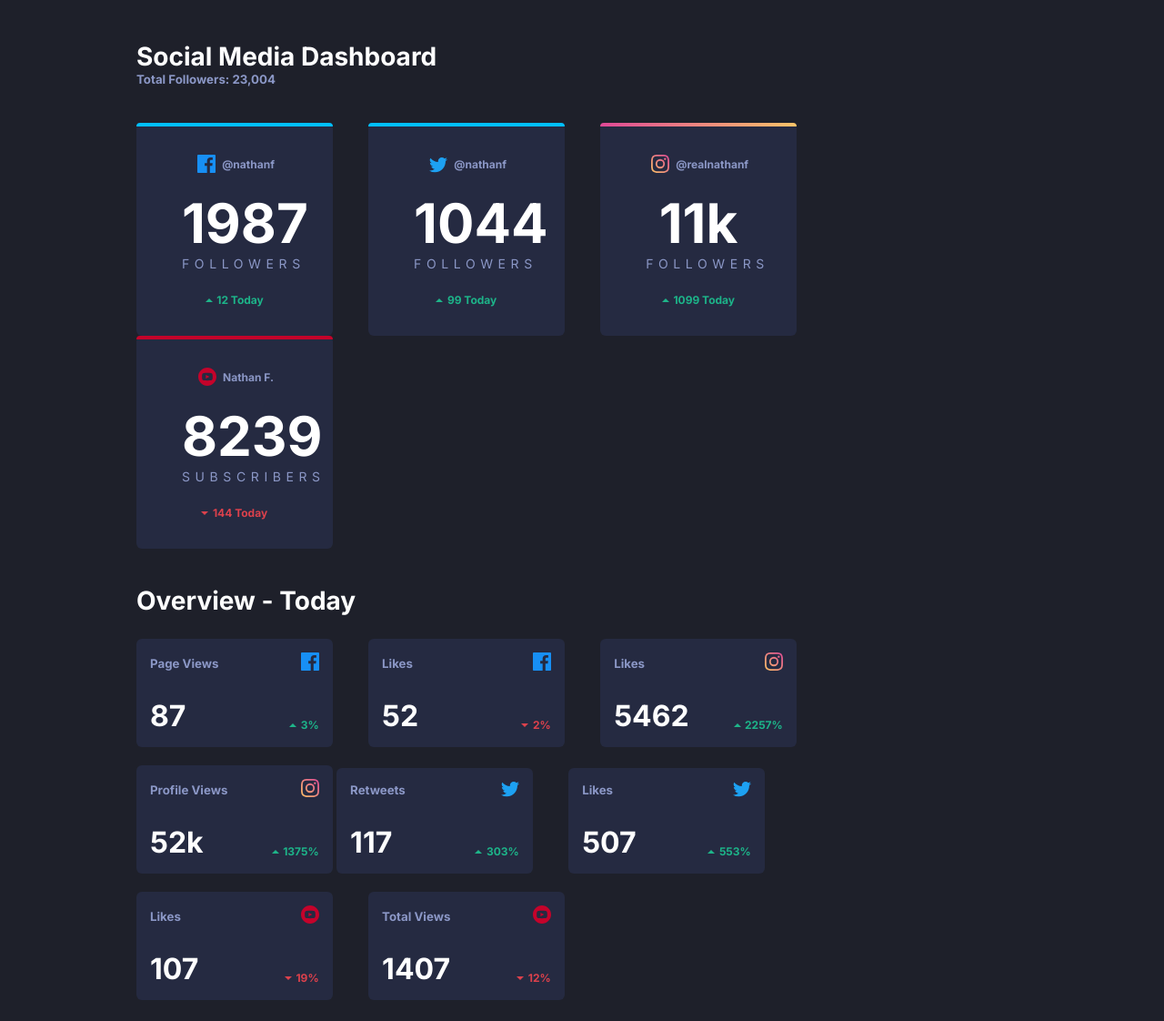
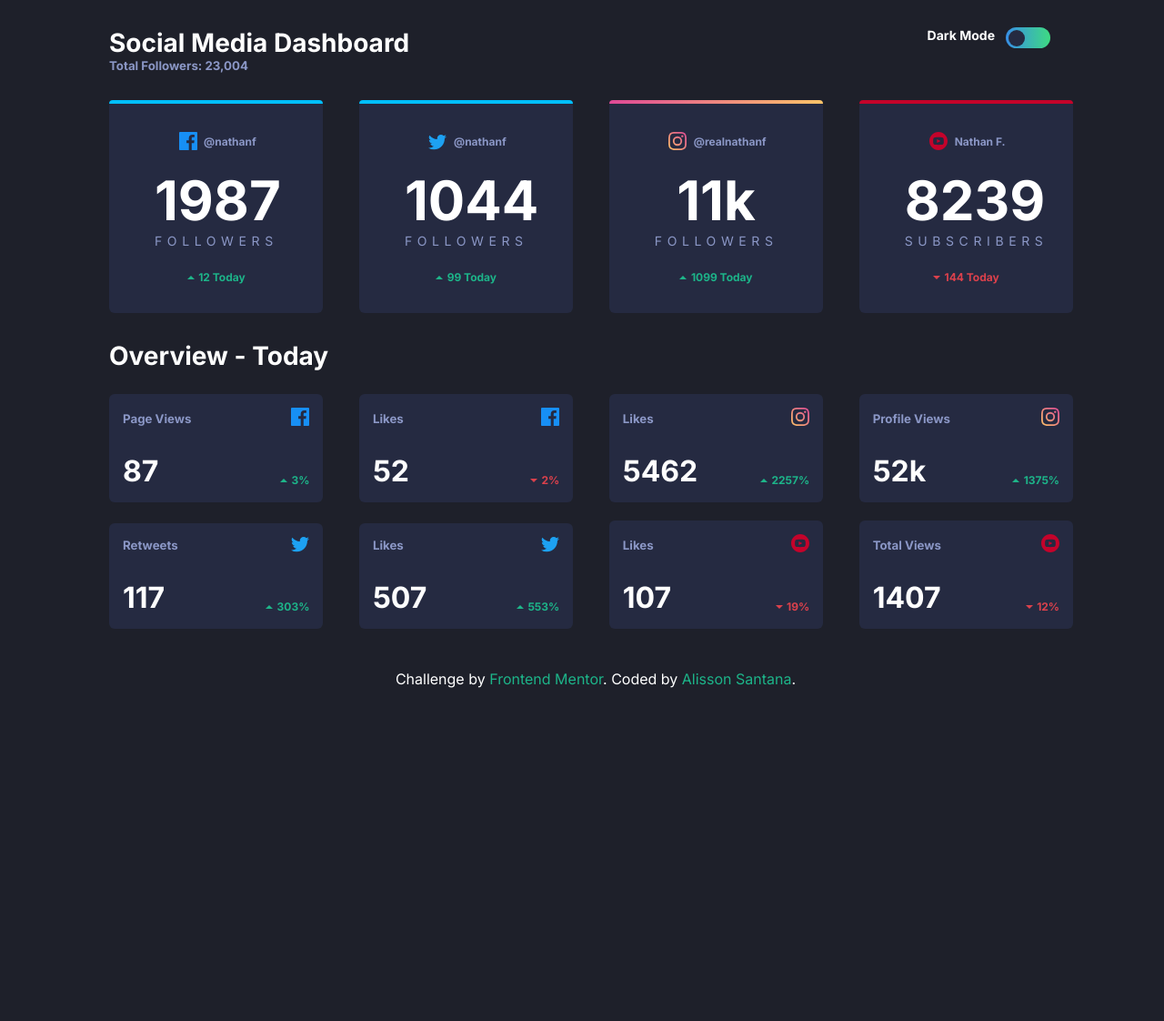
Before and after one commit to eualissonsantana/social-media-dashboard, a plain HTML site: page index.html in a window 1280 px wide. Shown: the top 1122 px of the page at 91% size. After the commit the page ends 800 px from the top, so only its background shows below. Drawn offline with Linux system fonts and the light colour scheme.

Commit message:
update light-theme

```diff
--- a/index.html
+++ b/index.html
@@ -16,6 +16,7 @@
       rel="stylesheet"
     />
     <link href="style.css" rel="stylesheet" />
+    <script src="script.js"></script>
 
     <title>Frontend Mentor | [Challenge Name Here]</title>
   </head>
@@ -24,6 +25,12 @@
       <section id="title-space">
         <h3 class="title">Social Media Dashboard</h3>
         <h5 id="total-followers">Total Followers: 23,004</h5>
+      </section>
+
+      <section class="btn-theme">
+        <h4>Dark Mode</h4>
+        <input type="checkbox" onclick="changeTheme(this)" class="dark-light-checkbox" id="on-off">
+        <label for="on-off" class="dark-light-btn"></label>
       </section>
     </header>
 
--- /dev/null
+++ b/script.js
@@ -0,0 +1,12 @@
+function changeTheme(e){
+
+    var b =  document.getElementsByTagName('body')
+
+    for (let i in b) {
+        if(e.checked == true){
+            b[i].setAttribute('id', 'light-theme')
+        }else {
+            b[i].setAttribute('id', 'dark-theme')
+        }
+    }
+}
--- a/style.css
+++ b/style.css
@@ -1,7 +1,12 @@
 body {
   font-family: "Inter", sans-serif;
-  padding: 45px 150px;
+  padding: 30px 90px 20px 120px;
   margin: 0;
+}
+
+header {
+  display: flex;
+  justify-content: space-between;
 }
 
 #dark-theme {
@@ -48,8 +53,69 @@ h6 {
   font-size: 12px;
 }
 
+.btn-theme {
+  display: flex;
+  margin-right: 35px;
+}
+
+.btn-theme h4 {
+  color: #fff;
+  font-weight: bold;
+  margin-right: 12px;
+}
+
+.dark-light-checkbox {
+  position: absolute;
+  left: -9999px;
+}
+
+.dark-light-btn {
+  display: inline-block;
+  vertical-align: middle;
+  position: relative;
+  cursor: pointer;
+}
+
+.dark-light-btn::before,
+.dark-light-btn::after {
+  content: "";
+  transition: all 0.3s ease;
+}
+
+.dark-light-btn::before {
+  display: inline-block;
+  width: 49px;
+  height: 23px;
+  background-image: linear-gradient(
+    -90deg,
+    hsl(146, 68%, 55%),
+    hsl(210, 78%, 56%)
+  );
+  border-radius: 12px;
+}
+
+.dark-light-btn::after{
+  position: absolute;
+  top: 3px;
+  left: 3px;
+  width: 18px;
+  height: 18px;
+  background-color: hsl(228, 28%, 20%);
+  border-radius: 100%;
+}
+
+.dark-light-checkbox:checked + .dark-light-btn::before {
+  background: hsl(230, 22%, 74%);
+}
+
+.dark-light-checkbox:checked + .dark-light-btn::after{
+  left: 29px;
+  background-color:  hsl(0, 0%, 100%);
+  right: 3px;
+}
+
 #bg-card-list {
-  margin: 40px 0;
+  margin: 30px 0;
 }
 
 .sm-card-list {
@@ -64,6 +130,10 @@ h6 {
   background-color: hsl(228, 28%, 20%);
   margin-right: 35px;
   border-radius: 6px;
+}
+
+.bg-card:hover, .sm-card:hover {
+  background-color: hsl(229, 20%, 22%);
 }
 
 .sm-card {
@@ -154,3 +224,41 @@ h6 {
 #row-youtube {
   background-color: hsl(348, 97%, 39%);
 }
+
+
+/******* LIGHT ***********/
+
+#light-theme .bg-card,
+#light-theme .sm-card {
+  background-color:
+  hsl(227, 47%, 96%);
+}
+
+#light-theme h4, #light-theme h5, #light-theme h6 {
+  color: hsl(228, 12%, 44%);
+}
+
+#light-theme .access h6 {
+  color: hsl(163, 72%, 41%);
+}
+
+#light-theme #bg-card-last .access h6 {
+  color: hsl(356, 69%, 56%);
+}
+
+#light-theme .sm-card-down .access h6{
+  color: hsl(356, 69%, 56%);
+}
+
+#light-theme .bg-card:hover, #light-theme .sm-card:hover {
+  background-color: hsl(227, 12%, 86%);
+}
+
+.attribution {
+  text-align: center;
+}
+
+.attribution a {
+  color: hsl(163, 72%, 41%);
+  text-decoration: none;
+}
```
